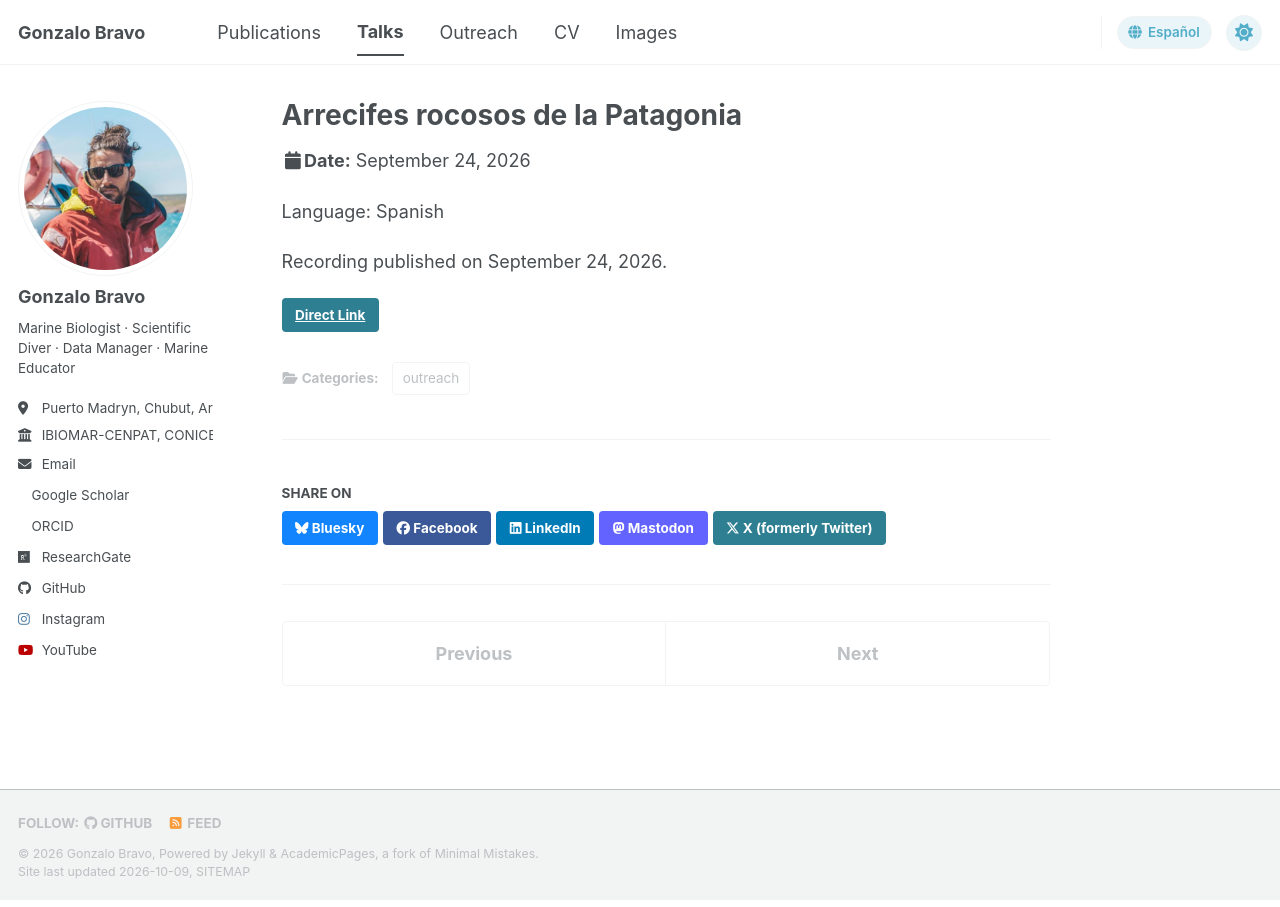
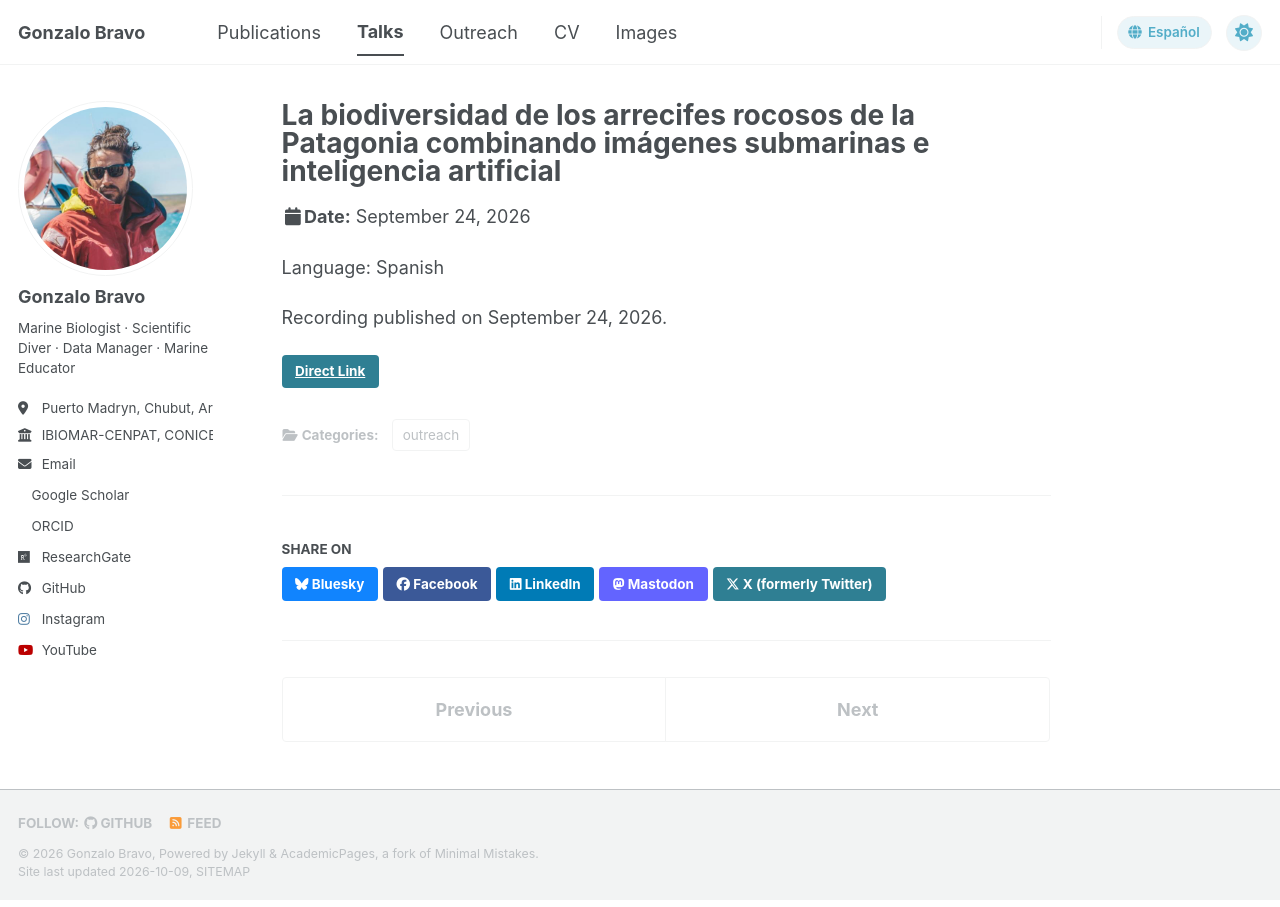
Before and after one commit to gonzalobravoargentina/gonzalobravoargentina.github.io, a Jekyll site: the page built from _talks/2026-09-24-mar-de-historias-78.md, in a window 1280 px wide. Built offline with Jekyll 4.4.1, drawn with Linux system fonts in a browser that asks for light colours; a style sheet for code colours, icons or effects is not loaded.

Commit message:
Update Patagonia reef biodiversity talk title

```diff
--- a/_talks/2026-09-24-mar-de-historias-78.md
+++ b/_talks/2026-09-24-mar-de-historias-78.md
@@ -1,5 +1,5 @@
 ---
-title: "Arrecifes rocosos de la Patagonia"
+title: "La biodiversidad de los arrecifes rocosos de la Patagonia combinando imágenes submarinas e inteligencia artificial"
 collection: talks
 category: outreach
 type: "Outreach Talk"
```
